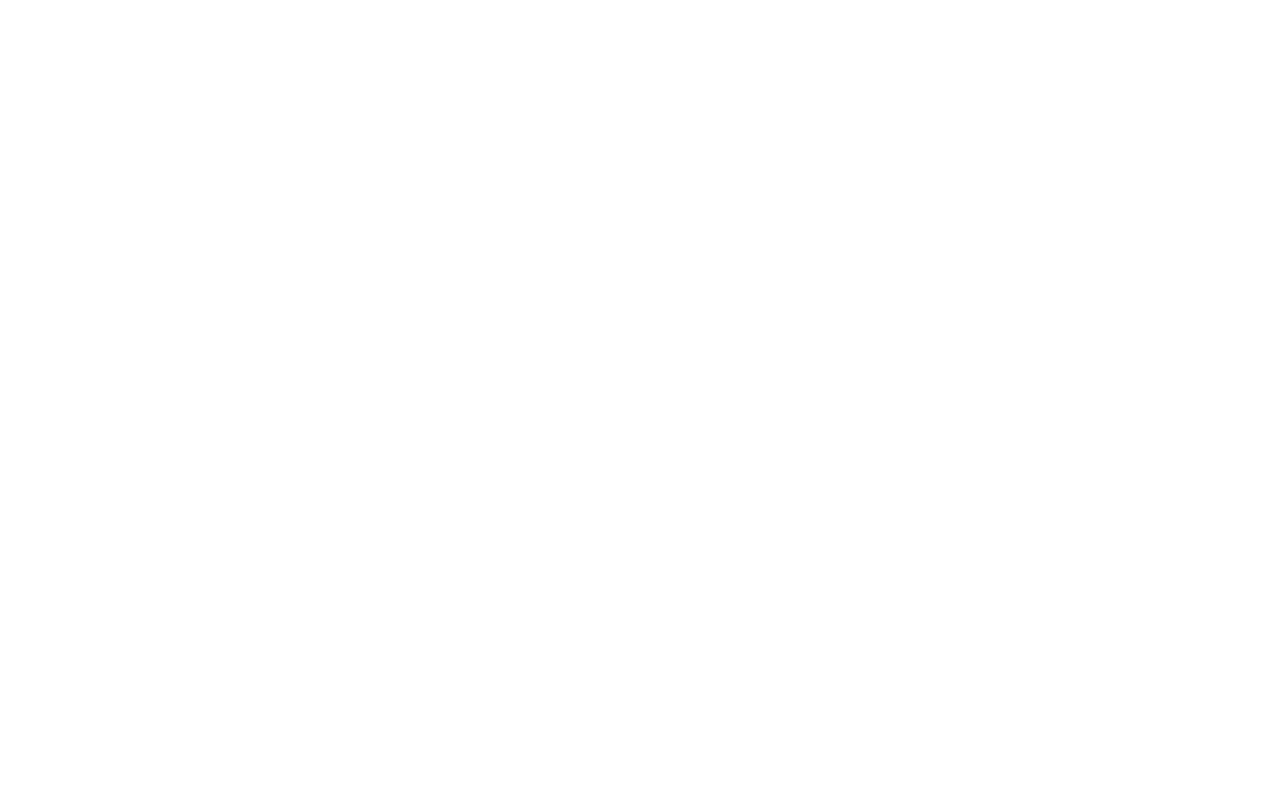
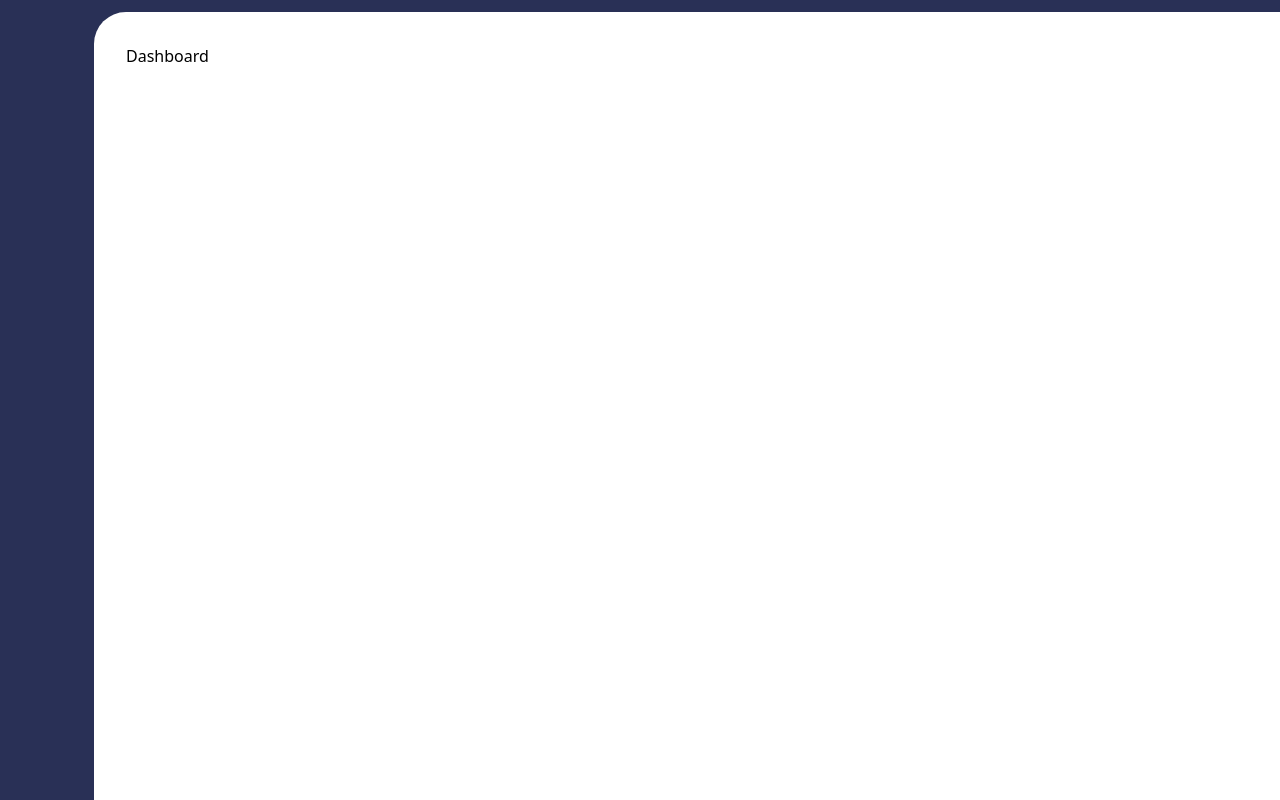
Before and after one commit to nathanaeld01/dashboard-assessment, a React (Create React App) app: page / in a window 1280 px wide. Built offline with nearby package versions, Linux system fonts and the light colour scheme.

Commit message:
feat: implemented initial layout

```diff
--- a/package.json
+++ b/package.json
@@ -37,8 +37,6 @@
   },
   "devDependencies": {
     "@biomejs/biome": "1.6.3",
-    "autoprefixer": "^10.4.19",
-    "postcss": "^8.4.38",
     "tailwindcss": "^3.4.1"
   }
 }
--- a/postcss.config.js
+++ /dev/null
@@ -1,6 +0,0 @@
-module.exports = {
-  plugins: {
-    tailwindcss: {},
-    autoprefixer: {},
-  },
-}
--- a/src/App.js
+++ b/src/App.js
@@ -1,5 +1,13 @@
+import { Dashboard } from "./components/dashboard";
+import { Sidebar } from "./components/sidebar";
+
 const App = () => {
-	return <></>;
+	return (
+		<div className="w-full h-dvh flex">
+			<Sidebar />
+			<Dashboard />
+		</div>
+	);
 };
 
 export default App;
--- /dev/null
+++ b/src/components/card.jsx
@@ -0,0 +1,5 @@
+const Card = ({ children }) => {
+	return <div className="p-4 bg-white border border-border">{children}</div>;
+};
+
+export { Card };
--- /dev/null
+++ b/src/components/dashboard/index.jsx
@@ -0,0 +1,9 @@
+export const Dashboard = () => {
+	return (
+		<div className="grow h-full pt-3 pl-3">
+			<main className="w-full h-full bg-white rounded-tl-4xl p-8">
+				Dashboard
+			</main>
+		</div>
+	);
+};
--- /dev/null
+++ b/src/components/sidebar/index.jsx
@@ -0,0 +1,7 @@
+export const Sidebar = () => {
+	return (
+		<aside className="w-sidebar h-full">
+			<div />
+		</aside>
+	);
+};
--- a/src/index.css
+++ b/src/index.css
@@ -1,13 +1,11 @@
-body {
-  margin: 0;
-  font-family: -apple-system, BlinkMacSystemFont, 'Segoe UI', 'Roboto', 'Oxygen',
-    'Ubuntu', 'Cantarell', 'Fira Sans', 'Droid Sans', 'Helvetica Neue',
-    sans-serif;
-  -webkit-font-smoothing: antialiased;
-  -moz-osx-font-smoothing: grayscale;
+@tailwind base;
+@tailwind utilities;
+@tailwind components;
+
+* {
+    @apply min-w-0 m-0 p-0 box-border;
 }
 
-code {
-  font-family: source-code-pro, Menlo, Monaco, Consolas, 'Courier New',
-    monospace;
+body {
+    @apply w-full h-dvh bg-primary;
 }
--- a/tailwind.config.js
+++ b/tailwind.config.js
@@ -2,7 +2,22 @@
 module.exports = {
 	content: ["./src/**/*.{html,js,jsx}"],
 	theme: {
-		extend: {},
+		colors: {
+			primary: "#293056",
+			title: "#101828",
+			border: "#EAECF0",
+			white: "#ffffff",
+			black: "#000000",
+			transparent: "transparent",
+		},
+		extend: {
+			width: {
+				sidebar: "5.125rem",
+			},
+			borderRadius: {
+				"4xl": "2rem",
+			},
+		},
 	},
 	plugins: [],
 };
```
Also changed, not shown: 1 other file (tests, documents, lock files or other folders).
